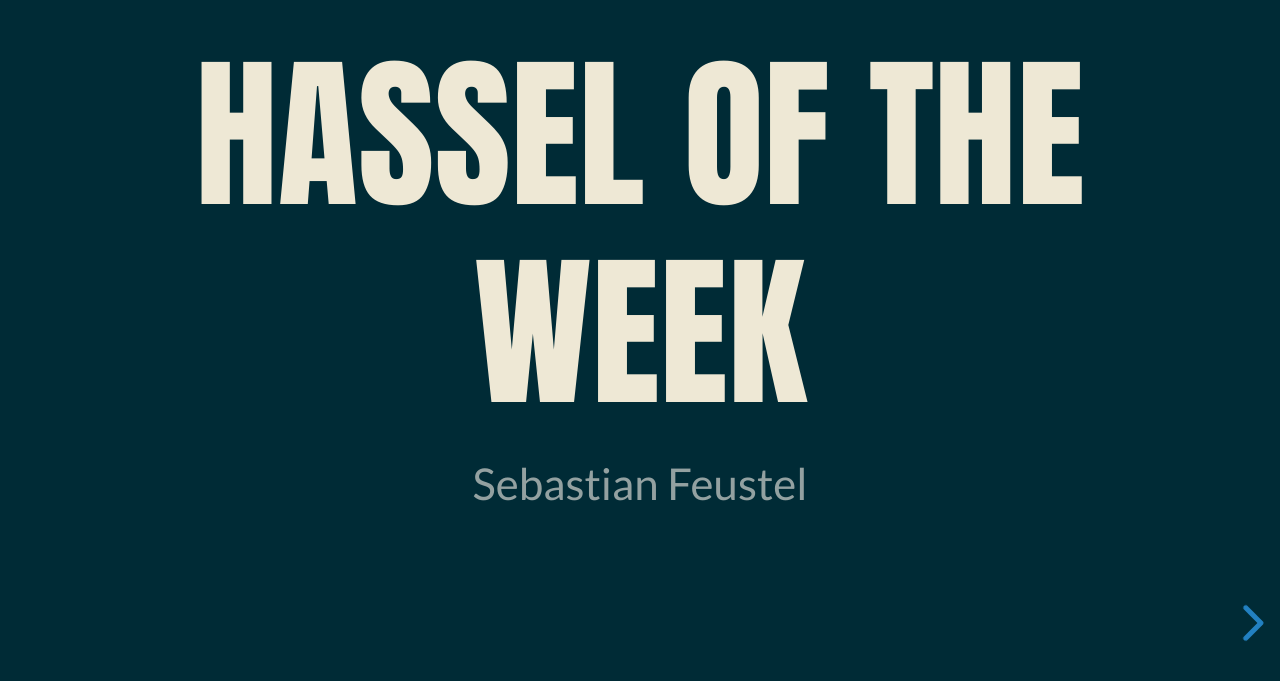
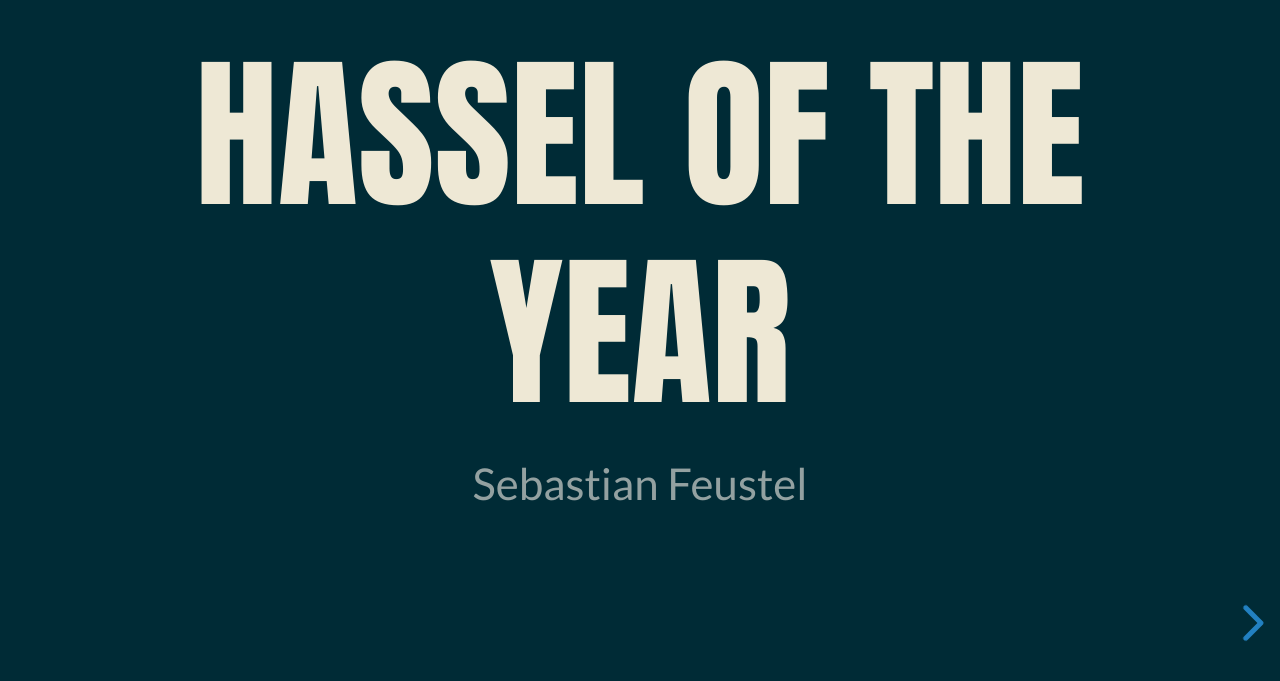
Before and after one commit to 53845714nF/Hassle_of_the_Week, a plain HTML site: page index.html in a window 1280 px wide. Shown: the part 115-796 px from the top of the page. Drawn offline with Linux system fonts and the light colour scheme; a web font is replaced by a local one.

Commit message:
week to year

```diff
--- a/index.html
+++ b/index.html
@@ -4,7 +4,7 @@
   <meta charset="utf-8">
   <meta name="generator" content="pandoc">
   <meta name="author" content="Sebastian Feustel">
-  <title>Hassel of the Week</title>
+  <title>Hassel of the year</title>
   <meta name="apple-mobile-web-app-capable" content="yes">
   <meta name="apple-mobile-web-app-status-bar-style" content="black-translucent">
   <meta name="viewport" content="width=device-width, initial-scale=1.0, maximum-scale=1.0, user-scalable=no, minimal-ui">
@@ -29,7 +29,7 @@
     <div class="slides">
 
 <section id="title-slide">
-  <h1 class="title">Hassel of the Week</h1>
+  <h1 class="title">Hassel of the year</h1>
   <p class="author">Sebastian Feustel</p>
 </section>
 
```
